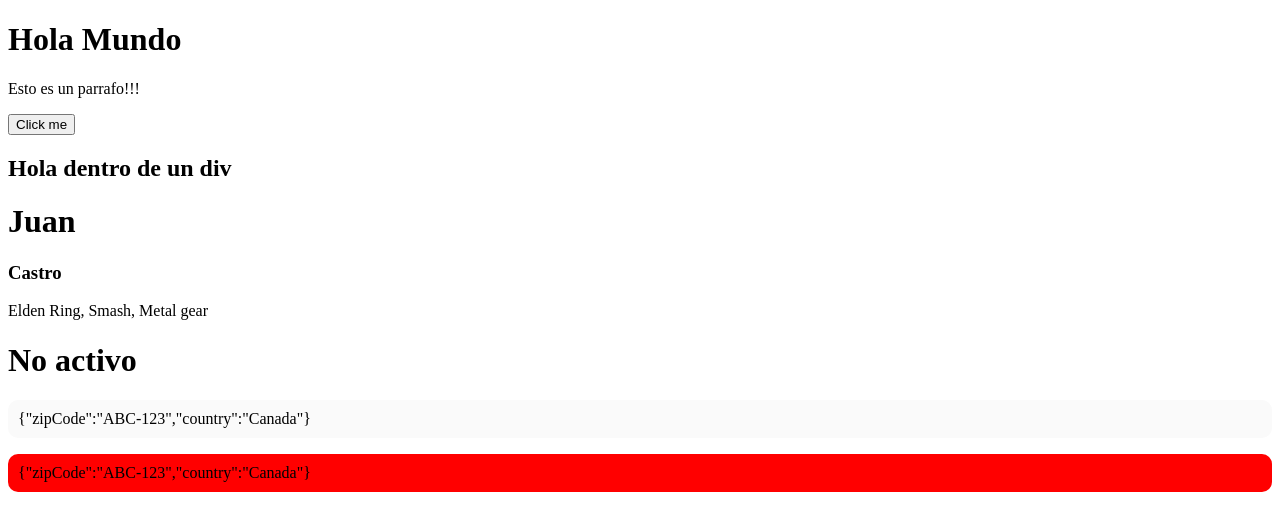
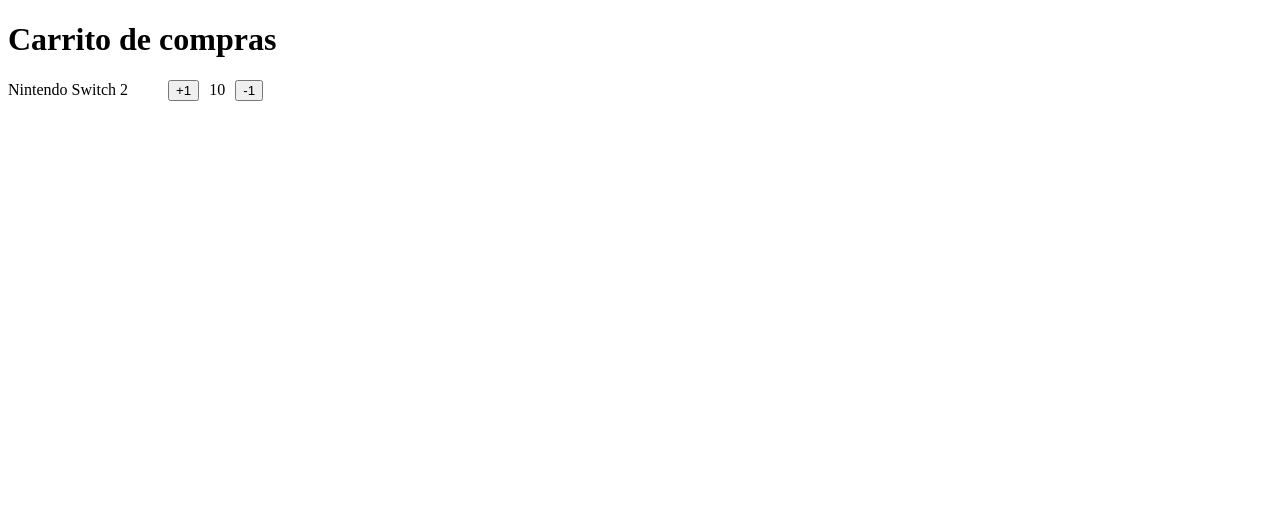
Before and after one commit to CasJuan/cursoReact-FH, a React (Vite) app in the folder 02-first-steps/: page / in a window 1280 px wide. Shown: the top 530 px of the page. Built offline with nearby package versions, Linux system fonts and the light colour scheme.

Commit message:
item counter

```diff
--- a/02-first-steps/src/FirstStepsApp.tsx
+++ b/02-first-steps/src/FirstStepsApp.tsx
@@ -1,12 +1,10 @@
+import { ItemCounter } from "./shopping-cart/ItemCounter";
+
 export function FirstStepsApp () {
     return(
         <>
-            <h1>Hola Mundo</h1>
-            <p>Esto es un parrafo!!!</p>
-            <button>Click me</button>
-            <div>
-                <h2>Hola dentro de un div</h2>
-            </div>
+            <h1>Carrito de compras</h1>
+            <ItemCounter />
         </>
     )
 }
--- a/02-first-steps/src/main.tsx
+++ b/02-first-steps/src/main.tsx
@@ -7,6 +7,6 @@
 createRoot(document.getElementById('root')!).render(
   <StrictMode>
     <FirstStepsApp/>
-    <MyAwesomeApp/>
+    {/* <MyAwesomeApp/> */}
   </StrictMode>,
 )
--- /dev/null
+++ b/02-first-steps/src/shopping-cart/ItemCounter.tsx
@@ -0,0 +1,24 @@
+
+export const ItemCounter = () => {
+  return (
+    <>
+    <section
+        style={{
+            display:"flex",
+            alignItems:"center",
+            gap:10,
+            marginTop:10
+        }}
+    >
+        <span
+            style={{
+                width:150
+            }}
+        >Nintendo Switch 2</span>
+        <button>+1</button>
+        <span>10</span>
+        <button>-1</button>
+    </section>
+    </>
+  )
+}
```
